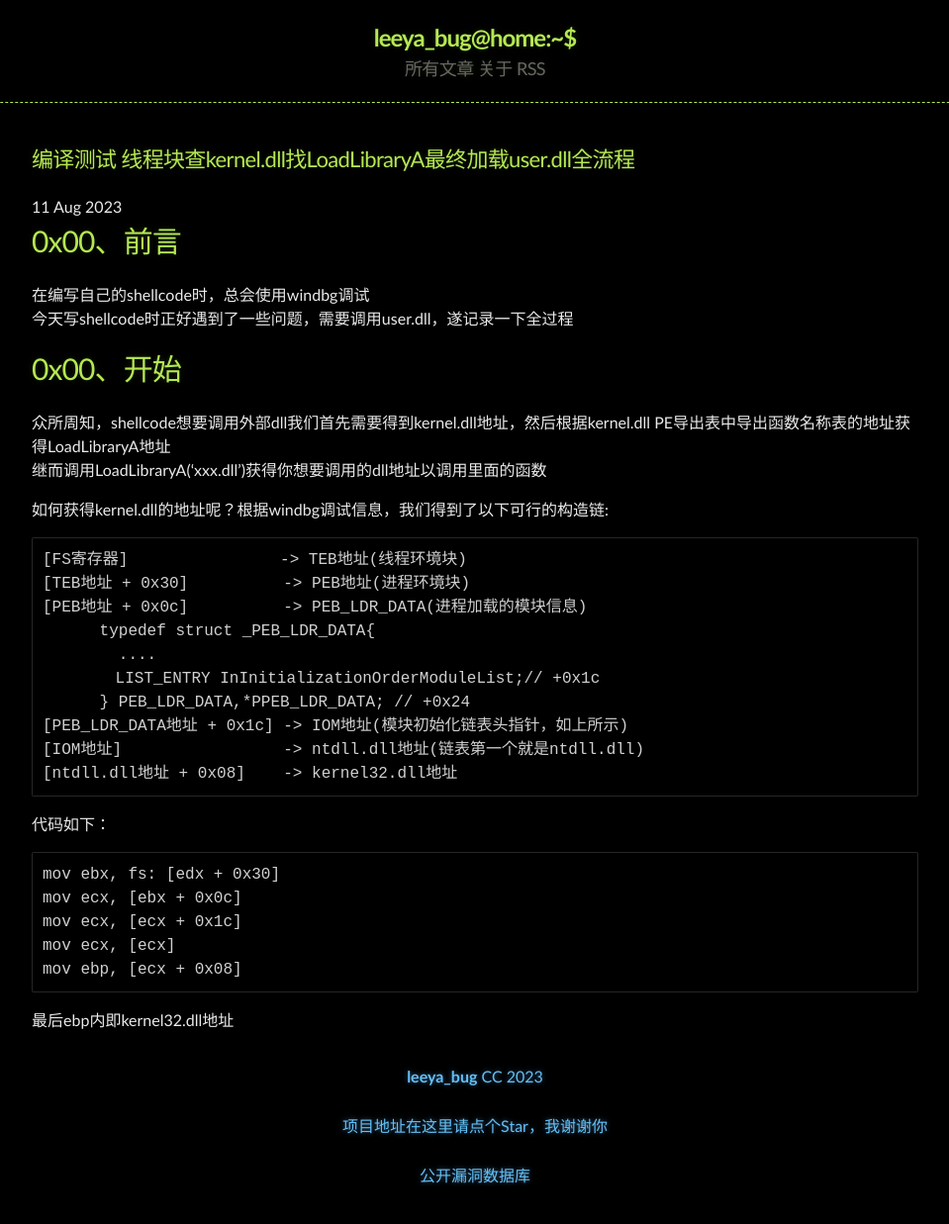
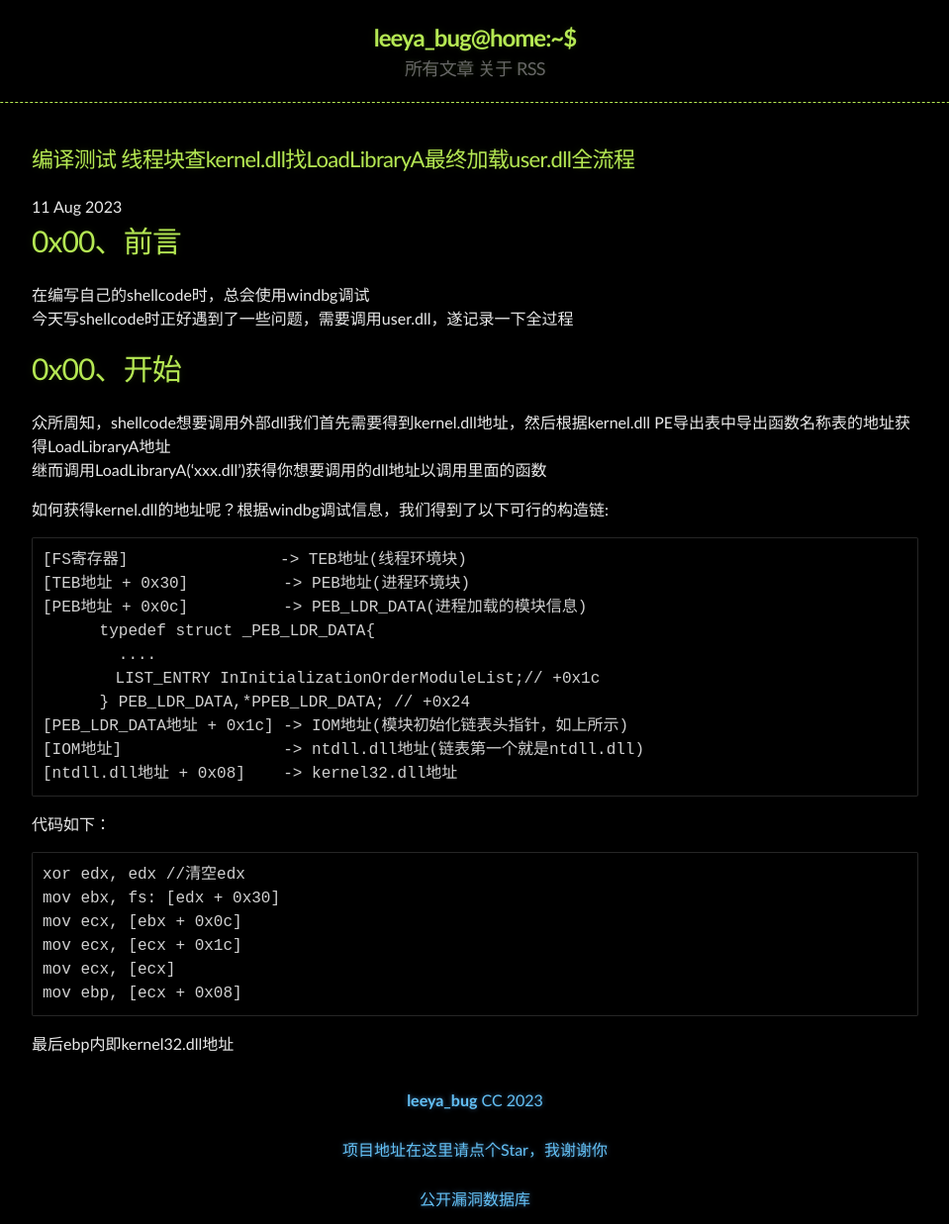
Before and after one commit to Leeyangee/leeyangee.github.io, a Jekyll site: the page built from _posts/2023-08-11-编译测试 TEB查kernel.dll找LoadLibraryA最终加载user.dll全流程.md, in a window 1280 px wide. Shown: the whole page at 99% size, without its empty margins (160-1119 px from the left). Built offline with Jekyll 4.4.1, drawn with Linux system fonts in a browser that asks for light colours; before the commit the page ends 1213 px from its top, so only the background shows below that.

Commit message:
Update 2023-08-11-编译测试 TEB查kernel.dll找LoadLibraryA最终加载user.dll全流程.md

````diff
--- a/_posts/2023-08-11-编译测试 TEB查kernel.dll找LoadLibraryA最终加载user.dll全流程.md
+++ b/_posts/2023-08-11-编译测试 TEB查kernel.dll找LoadLibraryA最终加载user.dll全流程.md
@@ -27,6 +27,7 @@ published: true
 ```
 代码如下：
 ```
+xor edx, edx //清空edx
 mov ebx, fs: [edx + 0x30]
 mov ecx, [ebx + 0x0c]
 mov ecx, [ecx + 0x1c]
````
